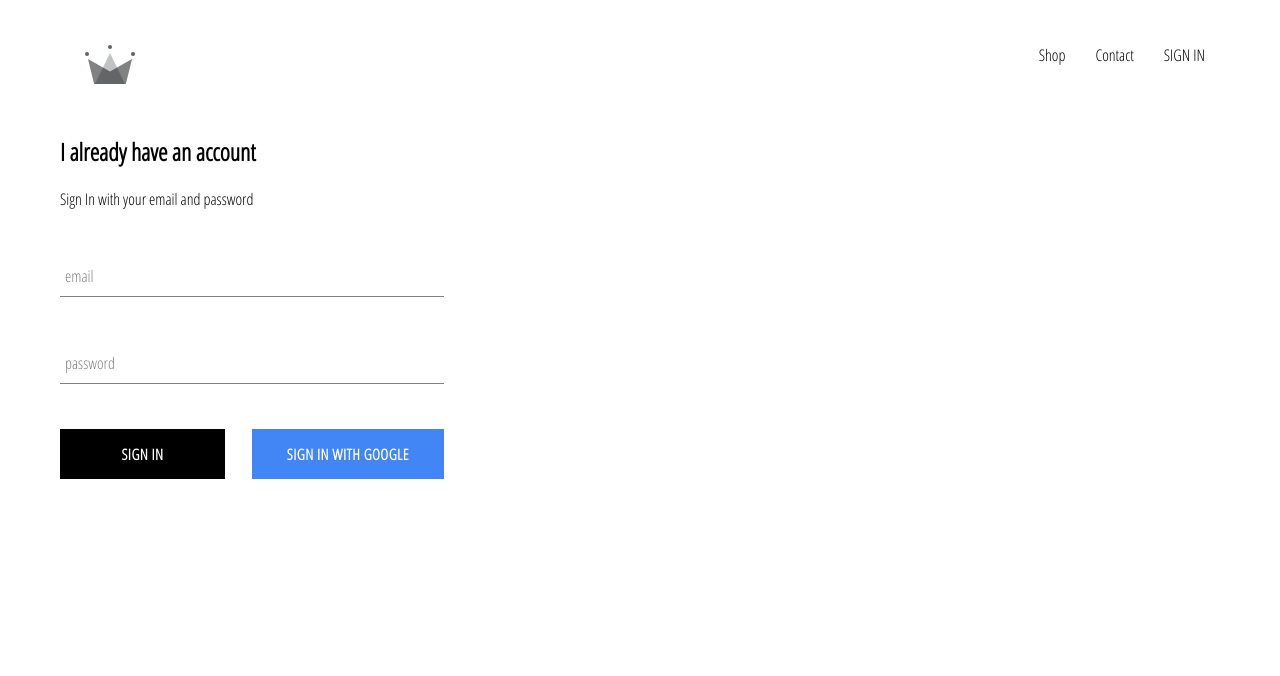
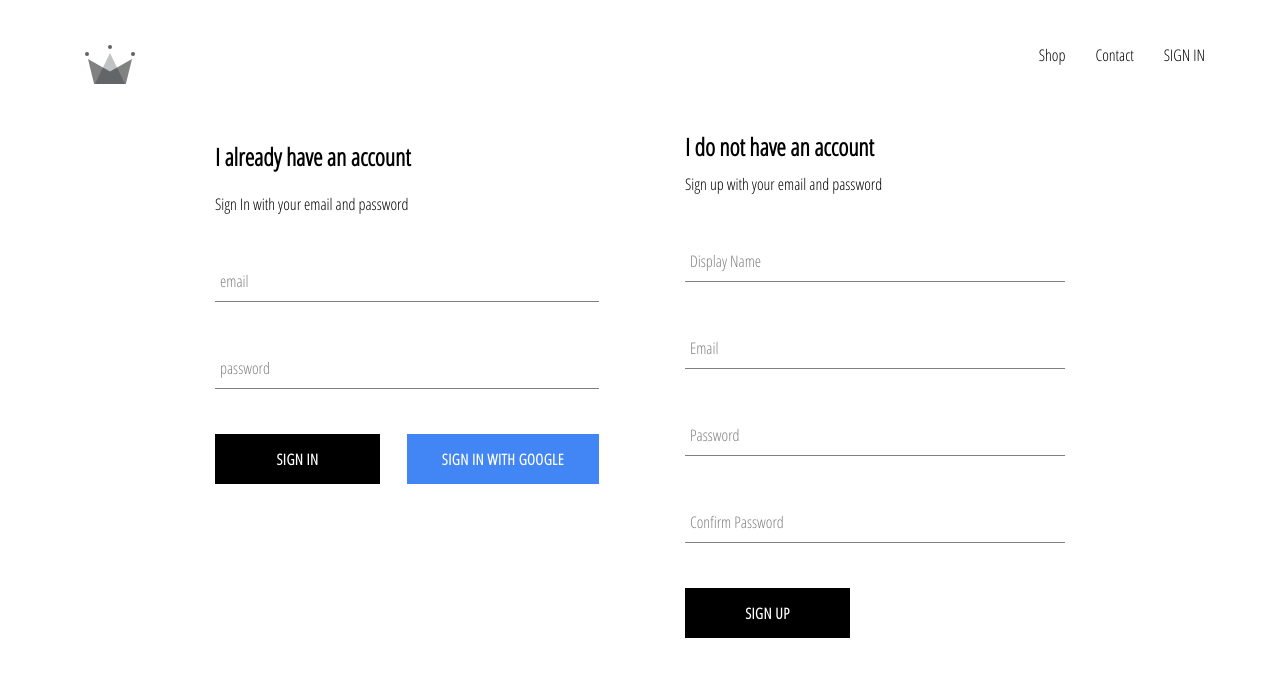
Before and after one commit to the-javascript-jedi/FERN-CrownClothing, a React (Create React App) app: page /signIn in a window 1280 px wide. Shown: the top 676 px of the page. Built offline with nearby package versions, Linux system fonts and the light colour scheme; no server answers.

Commit message:
added sign in with email integrated with firebase

```diff
--- a/src/App.js
+++ b/src/App.js
@@ -5,7 +5,7 @@
 import ShopPage from "./pages/Shop/ShopPage";
 import Header from "./components/Header/Header";
 import SignInSignUp from "./components/SignInSignUp/SignInSignUp";
-import { auth } from "./firebase/firebase.utils";
+import { auth, createUserProfileDocument } from "./firebase/firebase.utils";
 
 class App extends React.Component {
   constructor() {
@@ -17,10 +17,32 @@
   unsubscribeFromAuth = null;
   // componentDidMount() method runs after the component output has been rendered to the DOM
   componentDidMount() {
-    // method on auth library
-    this.unsubscribeFromAuth = auth.onAuthStateChanged((user) => {
-      this.setState({ currentUser: user });
-      console.log("user", user);
+    // method on auth library in firebase.utils.js
+    this.unsubscribeFromAuth = auth.onAuthStateChanged(async (userAuth) => {
+      //check if user is signed in
+      if (userAuth) {
+        // if user is not present get back the user data
+        const userRef = await createUserProfileDocument(userAuth);
+        // get back first state of data in snapshot
+        userRef.onSnapshot((snapshot) => {
+          // only if we use .data() we can get the data from firebase snapshot
+          this.setState(
+            {
+              currentUser: {
+                id: snapshot.id,
+                ...snapshot.data(),
+              },
+            },
+            // setState is asynchronous so there is a chance that state is not set, so we need to pass setState as a second parameter and setState is called after our state is fully propagated
+            () => {
+              console.log("this.state", this.state);
+            }
+          );
+        });
+      } else {
+        // if user is logged out we set the state to null that we get back from auth library
+        this.setState({ currentUser: userAuth });
+      }
     });
   }
   // close the subscription to avoid memory leaks
--- a/src/components/SignInSignUp/SignInSignUp.js
+++ b/src/components/SignInSignUp/SignInSignUp.js
@@ -1,9 +1,12 @@
 import React from "react";
 import SignIn from "../SignIn/SignIn";
+import SignUp from "../SignUp/SignUp";
+import "./SignInSignUpSASS.scss";
 const SignInSignUp = () => {
   return (
     <div className="sign-in-and-sign-up">
       <SignIn />
+      <SignUp />
     </div>
   );
 };
--- /dev/null
+++ b/src/components/SignInSignUp/SignInSignUpSASS.scss
@@ -0,0 +1,6 @@
+.sign-in-and-sign-up {
+  width: 850px;
+  display: flex;
+  justify-content: space-between;
+  margin: 30px auto;
+}
--- /dev/null
+++ b/src/components/SignUp/SignUp.js
@@ -0,0 +1,95 @@
+import React, { Component } from "react";
+import FormInput from "../FormInput/FormInput";
+import CustomButton from "../CustomButton/CustomButton";
+import { auth, createUserProfileDocument } from "../../firebase/firebase.utils";
+import "./SignUpSASS.scss";
+
+export class SignUp extends Component {
+  constructor() {
+    super();
+    this.state = {
+      displayName: "",
+      email: "",
+      password: "",
+      confirmPassword: "",
+    };
+  }
+  // handleSubmit form event - async function
+  handleSubmit = async (event) => {
+    event.preventDefault();
+    const { displayName, email, password, confirmPassword } = this.state;
+    if (password !== confirmPassword) {
+      alert("Passwords don't match");
+      return;
+    }
+    try {
+      //create user using firebase and pass email and password from form
+      const { user } = await auth.createUserWithEmailAndPassword(
+        email,
+        password
+      );
+      await createUserProfileDocument(user, { displayName });
+      //   set state back to initial state
+      this.setState({
+        displayName: "",
+        email: "",
+        password: "",
+        confirmPassword: "",
+      });
+    } catch (error) {
+      console.error(error);
+    }
+  };
+  // input handle change dynamically
+  handleChange = (event) => {
+    const { name, value } = event.target;
+    this.setState({ [name]: value });
+  };
+  render() {
+    //   destructure values from state
+    const { displayName, email, password, confirmPassword } = this.state;
+    return (
+      <div className="sign-up">
+        <h2 className="title">I do not have an account</h2>
+        <span>Sign up with your email and password</span>
+        <form className="sign-up-form" onSubmit={this.handleSubmit}>
+          <FormInput
+            type="text"
+            name="displayName"
+            value={displayName}
+            onChange={this.handleChange}
+            label="Display Name"
+            required
+          ></FormInput>
+          <FormInput
+            type="email"
+            name="email"
+            value={email}
+            onChange={this.handleChange}
+            label="Email"
+            required
+          ></FormInput>
+          <FormInput
+            type="password"
+            name="password"
+            value={password}
+            onChange={this.handleChange}
+            label="Password"
+            required
+          ></FormInput>
+          <FormInput
+            type="password"
+            name="confirmPassword"
+            value={confirmPassword}
+            onChange={this.handleChange}
+            label="Confirm Password"
+            required
+          ></FormInput>
+          <CustomButton type="submit">SIGN UP</CustomButton>
+        </form>
+      </div>
+    );
+  }
+}
+
+export default SignUp;
--- /dev/null
+++ b/src/components/SignUp/SignUpSASS.scss
@@ -0,0 +1,9 @@
+.sign-up {
+  display: flex;
+  flex-direction: column;
+  width: 380px;
+
+  .title {
+    margin: 10px 0;
+  }
+}
--- a/src/firebase/firebase.utils.js
+++ b/src/firebase/firebase.utils.js
@@ -14,6 +14,35 @@
   appId: "1:524556700563:web:a16f905575910a85717666",
   measurementId: "G-86S4ZPZ1MR",
 };
+// making api request so async function
+// userAuth - userauth object is returned from firebase when we login
+//additionalData -
+export const createUserProfileDocument = async (userAuth, additionalData) => {
+  // if no user Auth object we must signout
+  if (!userAuth) return;
+  // find the user id
+  const userRef = firestore.doc(`users/${userAuth.uid}`);
+  //check snapshot if userAuth already exists in our db
+  const snapShot = await userRef.get();
+  console.log("snapShot", snapShot);
+  if (!snapShot.exists) {
+    // use documentRef to store data if snapshot does not exist
+    //create the data usinfg our userAuth object from google firebase
+    const { displayName, email } = userAuth;
+    const createdAt = new Date();
+    try {
+      await userRef.set({
+        displayName,
+        email,
+        createdAt,
+        ...additionalData,
+      });
+    } catch (error) {
+      console.log("error creating user", error.message);
+    }
+  }
+  return userRef;
+};
 // initialize firebase using the config
 firebase.initializeApp(config);
 // export firebase.auth(); anywhere we want to use authentication
```
